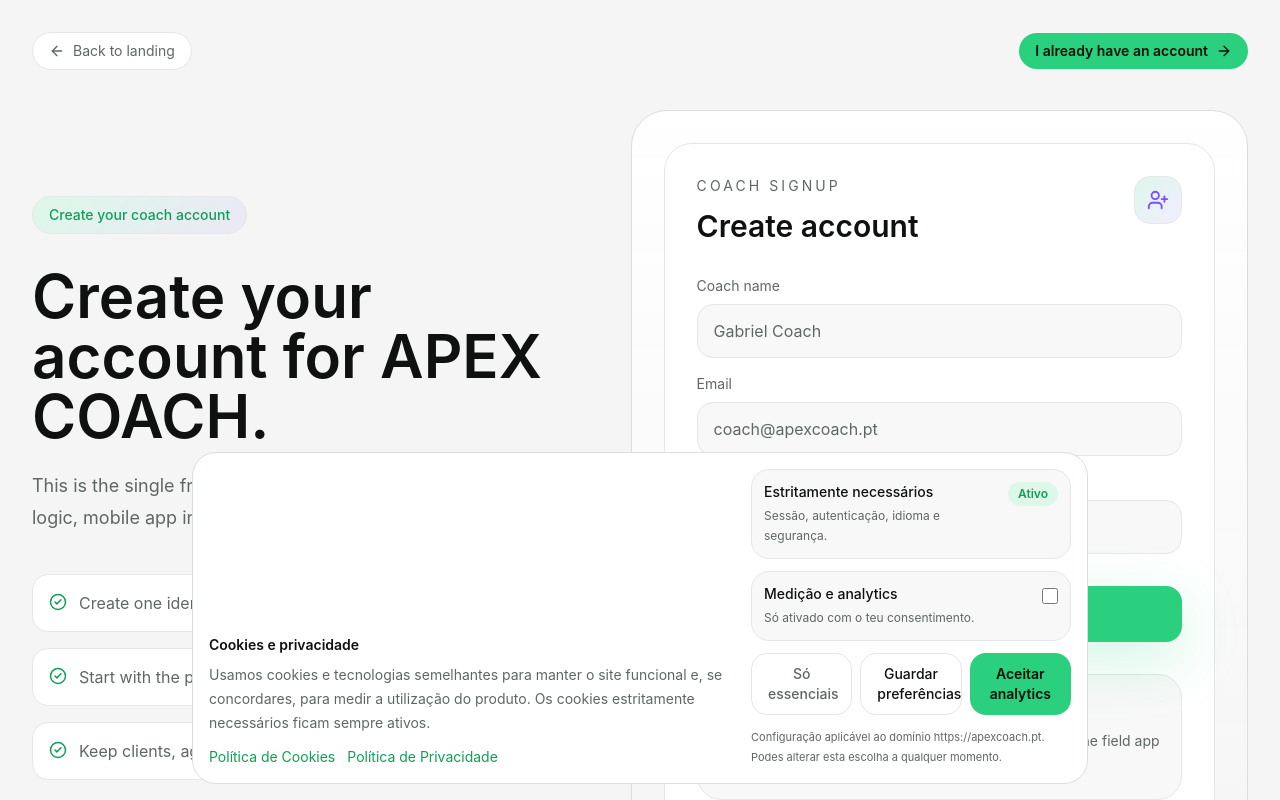
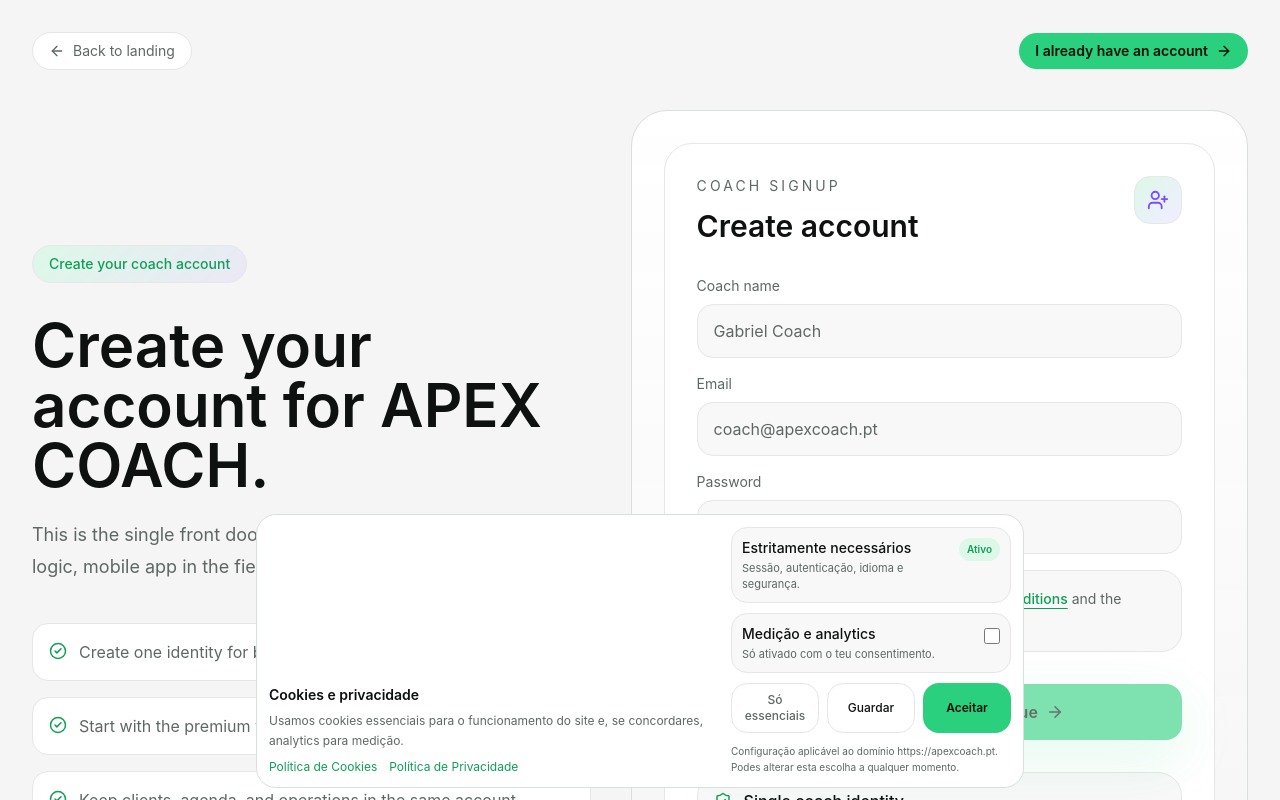
Before and after one commit to potter-53/apexcoach-web, a Next.js app: page /signup in a window 1280 px wide. Shown: the top 800 px of the page. Built offline with nearby package versions, Linux system fonts and the light colour scheme; no server answers.

Commit message:
Require legal acceptance on signup

```diff
--- a/app/signup/SignupClient.jsx
+++ b/app/signup/SignupClient.jsx
@@ -27,6 +27,12 @@ const copy = {
     coachName: "Coach name",
     email: "Email",
     password: "Password",
+    acceptLegalPrefix: "I have read and accept the",
+    acceptTerms: "Terms and Conditions",
+    acceptLegalMiddle: "and the",
+    acceptPrivacy: "Privacy Policy",
+    acceptLegalSuffix: ".",
+    acceptRequired: "You need to accept the Terms and Privacy Policy to create an account.",
     creating: "Creating account...",
     createContinue: "Create account and continue",
     identityTitle: "Single coach identity",
@@ -49,6 +55,12 @@ const copy = {
     coachName: "Nome do coach",
     email: "Email",
     password: "Palavra-passe",
+    acceptLegalPrefix: "Li e aceito os",
+    acceptTerms: "Termos e Condicoes",
+    acceptLegalMiddle: "e a",
+    acceptPrivacy: "Politica de Privacidade",
+    acceptLegalSuffix: ".",
+    acceptRequired: "Tens de aceitar os Termos e a Politica de Privacidade para criar conta.",
     creating: "A criar conta...",
     createContinue: "Criar conta e continuar",
     identityTitle: "Identidade unica do coach",
@@ -71,6 +83,12 @@ const copy = {
     coachName: "Nombre del coach",
     email: "Email",
     password: "Contrasena",
+    acceptLegalPrefix: "He leido y acepto los",
+    acceptTerms: "Terminos y Condiciones",
+    acceptLegalMiddle: "y la",
+    acceptPrivacy: "Politica de Privacidad",
+    acceptLegalSuffix: ".",
+    acceptRequired: "Debes aceptar los Terminos y la Politica de Privacidad para crear la cuenta.",
     creating: "Creando cuenta...",
     createContinue: "Crear cuenta y continuar",
     identityTitle: "Identidad unica del coach",
@@ -93,6 +111,12 @@ const copy = {
     coachName: "Nom du coach",
     email: "Email",
     password: "Mot de passe",
+    acceptLegalPrefix: "J'ai lu et j'accepte les",
+    acceptTerms: "Conditions Generales",
+    acceptLegalMiddle: "et la",
+    acceptPrivacy: "Politique de Confidentialite",
+    acceptLegalSuffix: ".",
+    acceptRequired: "Tu dois accepter les conditions et la politique de confidentialite pour creer le compte.",
     creating: "Creation du compte...",
     createContinue: "Creer le compte et continuer",
     identityTitle: "Identite coach unique",
@@ -139,6 +163,7 @@ export default function SignupClient() {
   const [fullName, setFullName] = useState("");
   const [email, setEmail] = useState("");
   const [password, setPassword] = useState("");
+  const [acceptedLegal, setAcceptedLegal] = useState(false);
   const [submitting, setSubmitting] = useState(false);
   const [errorMessage, setErrorMessage] = useState("");
   const [successMessage, setSuccessMessage] = useState("");
@@ -161,6 +186,12 @@ export default function SignupClient() {
       return;
     }
 
+    if (!acceptedLegal) {
+      setErrorMessage(t.acceptRequired);
+      trackEvent("landing_signup_blocked", { reason: "legal_not_accepted", locale });
+      return;
+    }
+
     setSubmitting(true);
     setErrorMessage("");
     setSuccessMessage("");
@@ -175,6 +206,9 @@ export default function SignupClient() {
           data: {
             full_name: fullName.trim(),
             role: "coach",
+            accepted_terms_at: new Date().toISOString(),
+            accepted_privacy_at: new Date().toISOString(),
+            accepted_legal_version: "2026-04",
           },
         },
       });
@@ -401,9 +435,35 @@ export default function SignupClient() {
                   />
                 </label>
 
+                <label className="rounded-[20px] border border-[var(--border)] bg-[var(--surface-muted)] p-4">
+                  <div className="flex items-start gap-3">
+                    <input
+                      type="checkbox"
+                      checked={acceptedLegal}
+                      onChange={(event) => {
+                        setAcceptedLegal(event.target.checked);
+                        if (event.target.checked) setErrorMessage("");
+                      }}
+                      className="mt-1 h-4 w-4 shrink-0 accent-[var(--accent)]"
+                      required
+                    />
+                    <p className="text-sm leading-6 text-[var(--text-muted)]">
+                      {t.acceptLegalPrefix}{" "}
+                      <Link href="/legal/terms" target="_blank" className="font-medium text-[var(--accent-strong)] underline underline-offset-4">
+                        {t.acceptTerms}
+                      </Link>{" "}
+                      {t.acceptLegalMiddle}{" "}
+                      <Link href="/legal/privacy" target="_blank" className="font-medium text-[var(--accent-strong)] underline underline-offset-4">
+                        {t.acceptPrivacy}
+                      </Link>
+                      {t.acceptLegalSuffix}
+                    </p>
+                  </div>
+                </label>
+
                 <button
                   type="submit"
-                  disabled={submitting || !configured}
+                  disabled={submitting || !configured || !acceptedLegal}
                   className="mt-4 inline-flex items-center justify-center gap-2 rounded-2xl bg-[var(--accent)] px-5 py-4 font-semibold text-[var(--accent-foreground)] shadow-[0_18px_60px_rgba(42,208,125,0.22)] disabled:cursor-not-allowed disabled:opacity-60"
                 >
                   {submitting ? (
--- a/src/components/CookieBanner.jsx
+++ b/src/components/CookieBanner.jsx
@@ -8,12 +8,11 @@ import { hasCookieConsentChoice, readCookieConsent, saveCookieConsent } from "..
 
 const COPY = {
   title: "Cookies e privacidade",
-  text:
-    "Usamos cookies e tecnologias semelhantes para manter o site funcional e, se concordares, para medir a utilização do produto. Os cookies estritamente necessários ficam sempre ativos.",
+  text: "Usamos cookies essenciais para o funcionamento do site e, se concordares, analytics para medição.",
   essential: "Estritamente necessários",
   analytics: "Medição e analytics",
-  acceptSelected: "Guardar preferências",
-  acceptAll: "Aceitar analytics",
+  acceptSelected: "Guardar",
+  acceptAll: "Aceitar",
   essentialOnly: "Só essenciais",
   policy: "Política de Cookies",
   privacy: "Política de Privacidade",
@@ -41,12 +40,12 @@ export default function CookieBanner() {
   if (!open) return null;
 
   return (
-    <div className="fixed bottom-4 left-4 right-4 z-[60] mx-auto max-w-4xl rounded-[24px] border border-[var(--border-strong)] bg-white p-4 shadow-[var(--shadow-panel)]">
-      <div className="grid gap-4 lg:grid-cols-[minmax(0,1fr)_320px] lg:items-end">
+    <div className="fixed bottom-3 left-3 right-3 z-[60] mx-auto max-w-3xl rounded-[20px] border border-[var(--border-strong)] bg-white p-3 shadow-[var(--shadow-panel)]">
+      <div className="grid gap-3 lg:grid-cols-[minmax(0,1fr)_280px] lg:items-end">
         <div>
           <p className="text-sm font-semibold text-[var(--text)]">{COPY.title}</p>
-          <p className="mt-2 text-sm leading-6 text-[var(--text-muted)]">{COPY.text}</p>
-          <div className="mt-3 flex flex-wrap gap-3 text-sm">
+          <p className="mt-1.5 text-xs leading-5 text-[var(--text-muted)]">{COPY.text}</p>
+          <div className="mt-2 flex flex-wrap gap-3 text-xs">
             <Link href="/legal/cookies" className="text-[var(--accent-strong)] underline-offset-4 hover:underline">
               {COPY.policy}
             </Link>
@@ -56,22 +55,22 @@ export default function CookieBanner() {
           </div>
         </div>
 
-        <div className="grid gap-3">
-          <div className="rounded-[18px] border border-[var(--border)] bg-[var(--surface-muted)] p-3">
-            <div className="flex items-start justify-between gap-4">
+        <div className="grid gap-2.5">
+          <div className="rounded-[16px] border border-[var(--border)] bg-[var(--surface-muted)] p-2.5">
+            <div className="flex items-start justify-between gap-3">
               <div>
                 <p className="text-sm font-medium text-[var(--text)]">{COPY.essential}</p>
-                <p className="mt-1 text-xs leading-5 text-[var(--text-muted)]">Sessão, autenticação, idioma e segurança.</p>
+                <p className="mt-0.5 text-[11px] leading-4 text-[var(--text-muted)]">Sessão, autenticação, idioma e segurança.</p>
               </div>
-              <span className="rounded-full bg-[var(--accent-soft)] px-2.5 py-1 text-xs font-semibold text-[var(--accent-strong)]">Ativo</span>
+              <span className="rounded-full bg-[var(--accent-soft)] px-2 py-1 text-[10px] font-semibold text-[var(--accent-strong)]">Ativo</span>
             </div>
           </div>
 
-          <label className="rounded-[18px] border border-[var(--border)] bg-[var(--surface-muted)] p-3">
-            <div className="flex items-start justify-between gap-4">
+          <label className="rounded-[16px] border border-[var(--border)] bg-[var(--surface-muted)] p-2.5">
+            <div className="flex items-start justify-between gap-3">
               <div>
                 <p className="text-sm font-medium text-[var(--text)]">{COPY.analytics}</p>
-                <p className="mt-1 text-xs leading-5 text-[var(--text-muted)]">Só ativado com o teu consentimento.</p>
+                <p className="mt-0.5 text-[11px] leading-4 text-[var(--text-muted)]">Só ativado com o teu consentimento.</p>
               </div>
               <input
                 type="checkbox"
@@ -90,7 +89,7 @@ export default function CookieBanner() {
                 setAnalytics(false);
                 setOpen(false);
               }}
-              className="rounded-2xl border border-[var(--border)] bg-white px-4 py-2.5 text-sm font-medium text-[var(--text-muted)]"
+              className="rounded-2xl border border-[var(--border)] bg-white px-3 py-2 text-xs font-medium text-[var(--text-muted)]"
             >
               {COPY.essentialOnly}
             </button>
@@ -100,7 +99,7 @@ export default function CookieBanner() {
                 saveCookieConsent({ analytics });
                 setOpen(false);
               }}
-              className="rounded-2xl border border-[var(--border)] bg-white px-4 py-2.5 text-sm font-medium text-[var(--text)]"
+              className="rounded-2xl border border-[var(--border)] bg-white px-3 py-2 text-xs font-medium text-[var(--text)]"
             >
               {COPY.acceptSelected}
             </button>
@@ -111,13 +110,13 @@ export default function CookieBanner() {
                 setAnalytics(true);
                 setOpen(false);
               }}
-              className="rounded-2xl bg-[var(--accent)] px-4 py-2.5 text-sm font-semibold text-[var(--accent-foreground)]"
+              className="rounded-2xl bg-[var(--accent)] px-3 py-2 text-xs font-semibold text-[var(--accent-foreground)]"
             >
               {COPY.acceptAll}
             </button>
           </div>
 
-          <p className="text-[11px] leading-5 text-[var(--text-muted)]">
+          <p className="text-[10px] leading-4 text-[var(--text-muted)]">
             Configuração aplicável ao domínio {LEGAL_CONFIG.websiteUrl}. Podes alterar esta escolha a qualquer momento.
           </p>
         </div>
```
